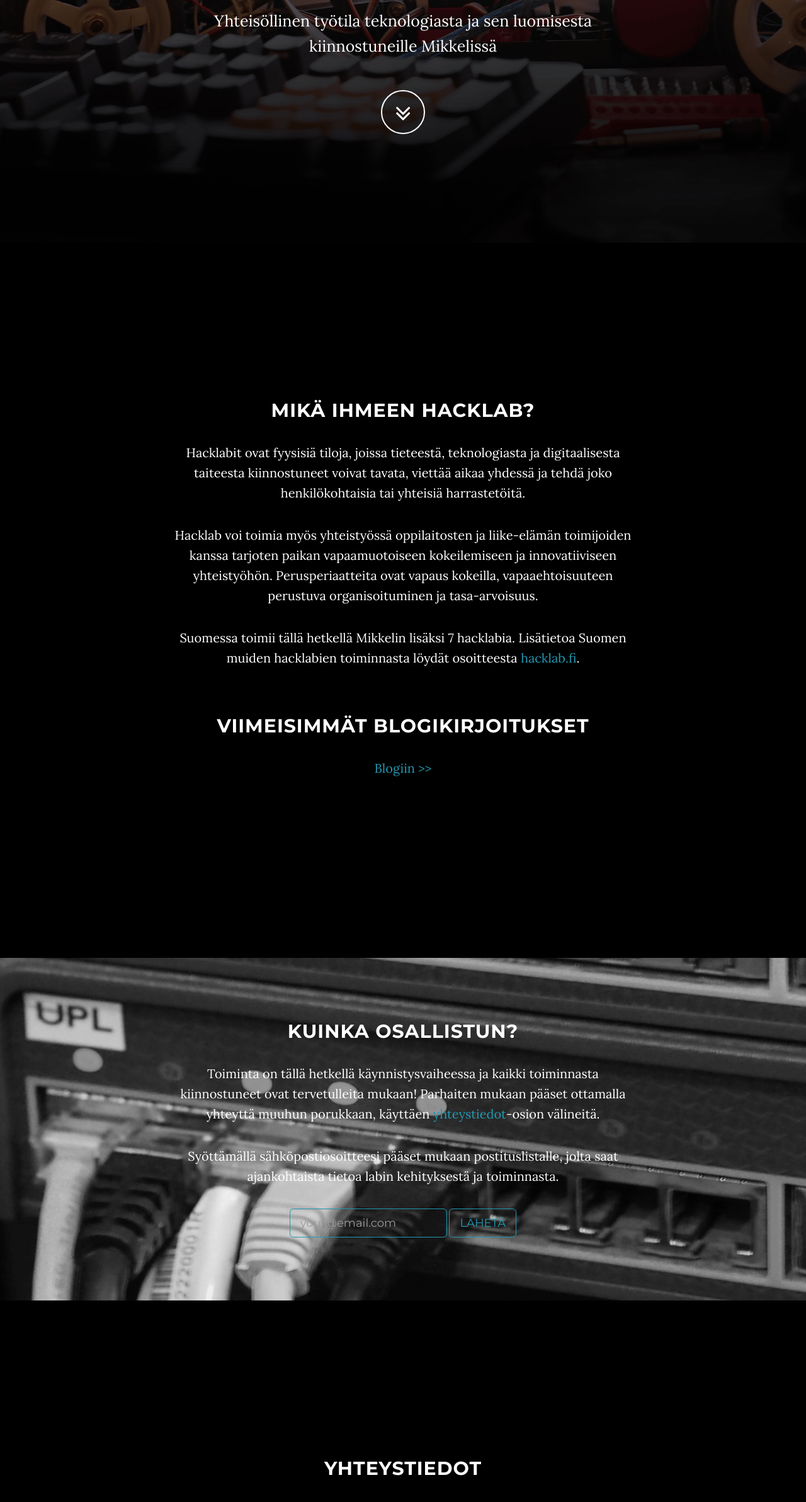
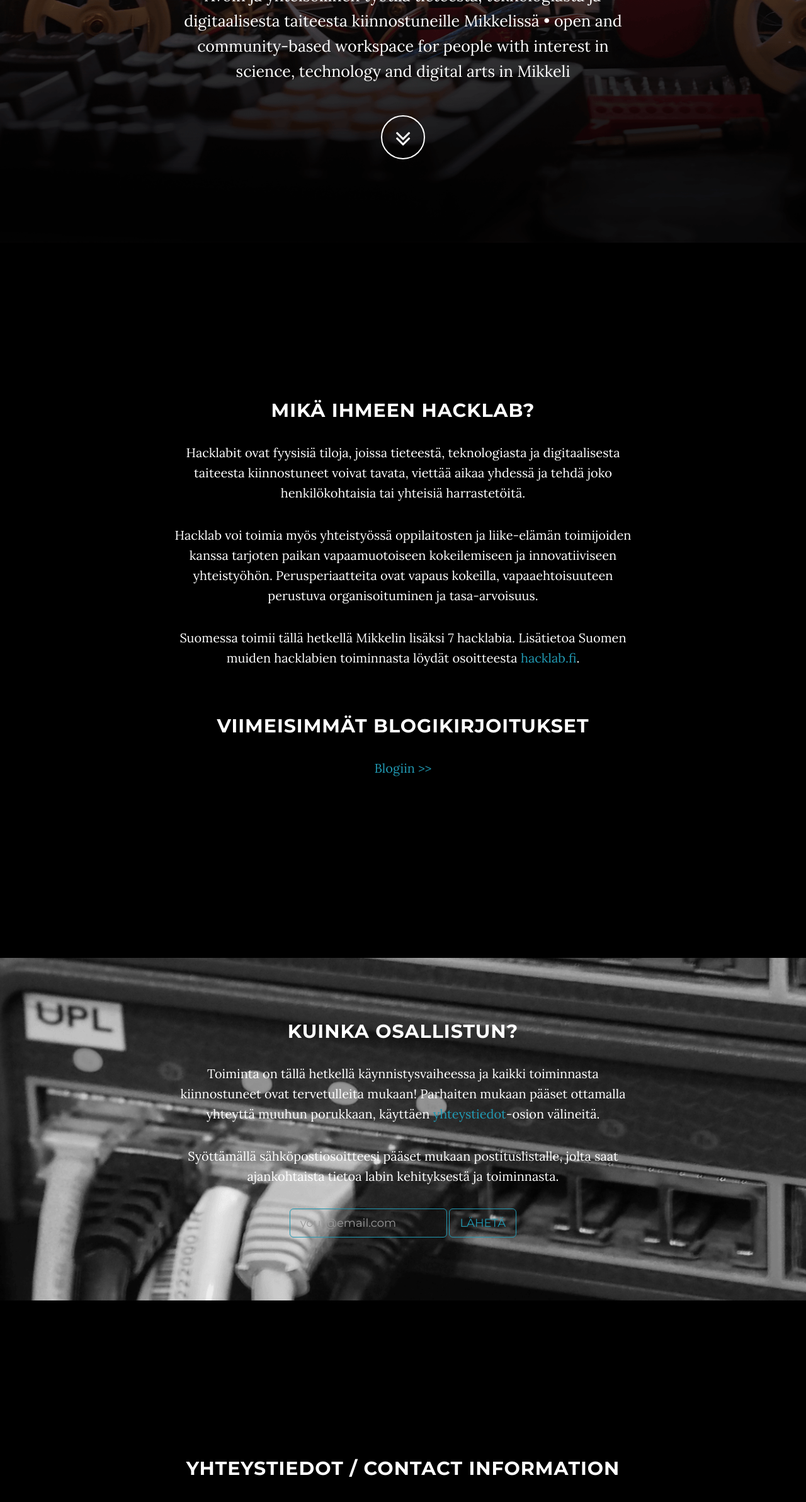
Before and after one commit to Hacklab-Mikkeli/hacklab-mikkeli-website, a website: page views/index.html in a window 1280 px wide. Shown: the part 415-2800 px from the top of the page at 63% size. Drawn offline with Linux system fonts and the light colour scheme; no server answers.

Commit message:
** Added few lines in English to intro-text

```diff
--- a/views/index.html
+++ b/views/index.html
@@ -75,7 +75,7 @@
                 <div class="row">
                     <div class="col-md-8 col-md-offset-2">
                         <h1 class="brand-heading">Hacklab Mikkeli</h1>
-                        <p class="intro-text">Yhteisöllinen työtila teknologiasta ja sen luomisesta kiinnostuneille Mikkelissä</p>
+                        <p class="intro-text">Avoin ja yhteisöllinen työtila tieteestä, teknologiasta ja digitaalisesta taiteesta kiinnostuneille Mikkelissä &#8226; open and community-based workspace for people with interest in science, technology and digital arts in Mikkeli</p>
                         <a href="#about" class="btn btn-circle page-scroll">
                             <i class="fa fa-angle-double-down animated"></i>
                         </a>
@@ -136,7 +136,7 @@
     <section id="contact" class="container content-section text-center">
         <div class="row">
             <div class="col-lg-8 col-lg-offset-2">
-                <h2>Yhteystiedot</h2>
+                <h2>Yhteystiedot / Contact information</h2>
                 <p>Parhaiten meidät löytää ircistä: <a href="http://webchat.freenode.net/?nick=vieras_...&channels=hacklabmikkeli&prompt=1">#hacklabmikkeli @freenode</a></p>
                 <ul class="list-inline banner-social-buttons">
                     <li>
```
